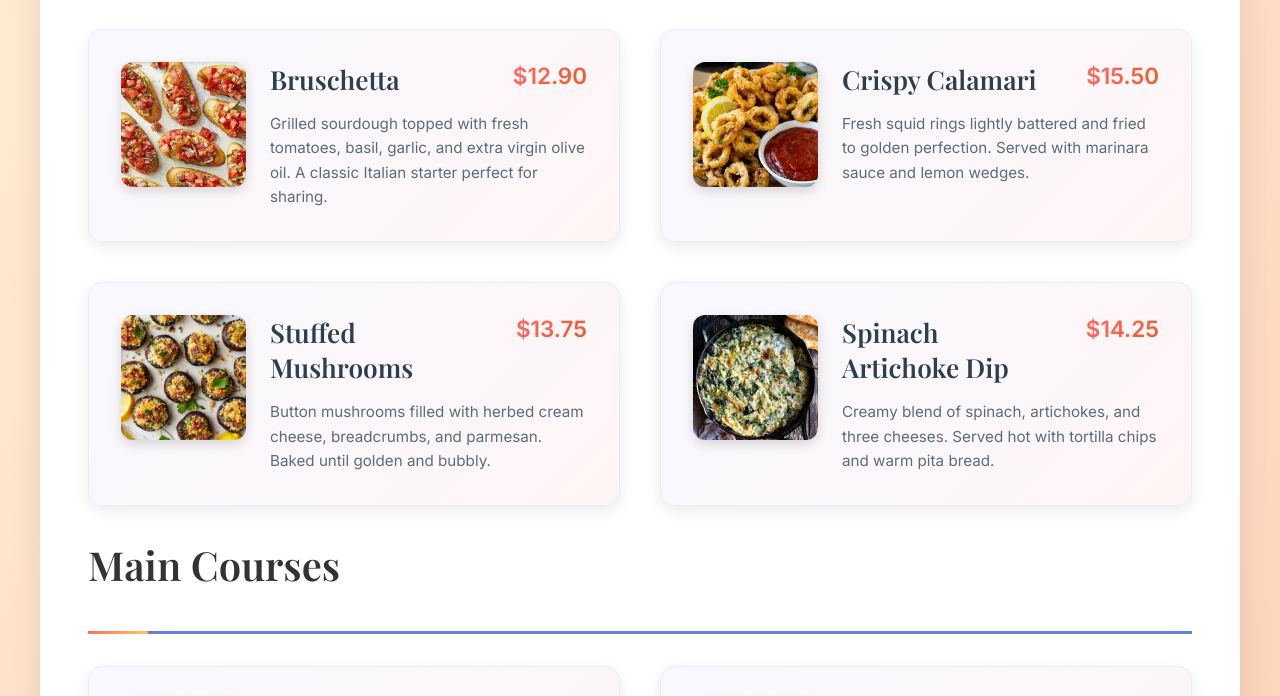
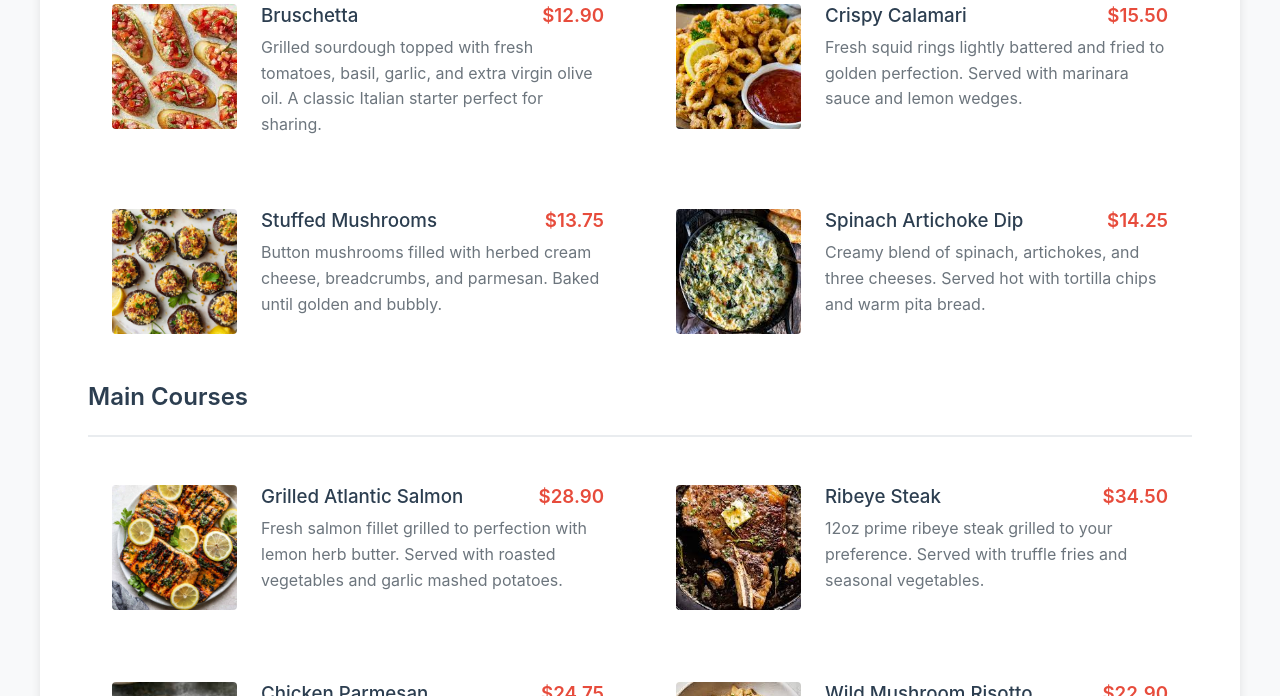
Before and after one commit to armank1213/stem-camp-projects, a plain HTML site: page restaurant-menu/index.html in a window 1280 px wide. Shown: the part 171-867 px from the top of the page. Drawn offline with nearby package versions, Linux system fonts and the light colour scheme.

Commit message:
Refactor CSS styles for improved layout and consistency, removing unused styles and optimizing design elements

```diff
--- a/restaurant-menu/style.css
+++ b/restaurant-menu/style.css
@@ -1,10 +1,8 @@
-@import url('https://fonts.googleapis.com/css2?family=Playfair+Display:wght@400;600;700&family=Inter:wght@300;400;500;600&display=swap');
-
 body {
   margin: 0;
   padding: 0;
-  background: linear-gradient(135deg, #ffecd2 0%, #fcb69f 100%);
-  min-height: 100vh;
+  background-color: #f8f9fa;
+  font-family: "Inter", sans-serif;
 }
 
 .container {
@@ -13,84 +11,39 @@ body {
   padding: 1.5em;
 }
 
-.restaurant-header {
-  text-align: center;
-  margin-bottom: 2em;
-  padding: 2em 0;
-  background: linear-gradient(135deg, #667eea 0%, #764ba2 100%);
-  border-radius: 15px;
-  color: white;
-  box-shadow: 0 8px 25px rgba(0,0,0,0.15);
-}
-
-.restaurant-header h1 {
-  font-family: "Playfair Display", serif;
-  font-size: 3em;
-  font-weight: 700;
-  margin: 0;
-  text-shadow: 2px 2px 4px rgba(0,0,0,0.3);
-}
-
-.restaurant-tagline {
-  font-family: "Inter", sans-serif;
-  font-size: 1.2em;
-  font-weight: 300;
-  margin: 0.5em 0 0 0;
-  opacity: 0.9;
-}
-
 .menu {
   font-family: "Inter", sans-serif;
   font-size: 14px;
   background: white;
-  border-radius: 20px;
+  border-radius: 8px;
   padding: 2em;
-  box-shadow: 0 10px 30px rgba(0,0,0,0.1);
+  box-shadow: 0 2px 10px rgba(0,0,0,0.1);
 }
 
 .menu-group-heading {
   margin: 0;
   padding-bottom: 1em;
-  border-bottom: 3px solid #667eea;
-  font-family: "Playfair Display", serif;
-  font-size: 2em;
+  border-bottom: 2px solid #e9ecef;
+  color: #2c3e50;
   font-weight: 600;
-  color: #333;
-  position: relative;
-}
-
-.menu-group-heading::after {
-  content: '';
-  position: absolute;
-  bottom: -3px;
-  left: 0;
-  width: 60px;
-  height: 3px;
-  background: linear-gradient(135deg, #ff6b6b, #feca57);
-  border-radius: 2px;
 }
 
 .menu-group {
   display: grid;
   grid-template-columns: 1fr;
-  gap: 2em;
-  padding: 2em 0;
+  gap: 1.5em;
+  padding: 1.5em 0;
 }
 
 .menu-item {
   display: flex;
-  background: linear-gradient(135deg, #f8f9ff 0%, #fff5f5 100%);
-  border-radius: 15px;
-  padding: 1.5em;
-  box-shadow: 0 5px 15px rgba(0,0,0,0.08);
-  transition: all 0.3s ease;
-  border: 1px solid rgba(102, 126, 234, 0.1);
+  padding: 1em;
+  border-radius: 6px;
+  transition: background-color 0.2s ease;
 }
 
 .menu-item:hover {
-  transform: translateY(-5px);
-  box-shadow: 0 10px 25px rgba(0,0,0,0.15);
-  border-color: rgba(102, 126, 234, 0.3);
+  background-color: #f8f9fa;
 }
 
 .menu-item-image {
@@ -99,8 +52,7 @@ body {
   flex-shrink: 0;
   object-fit: cover;
   margin-right: 1.5em;
-  border-radius: 12px;
-  box-shadow: 0 4px 12px rgba(0,0,0,0.15);
+  border-radius: 4px;
 }
 
 .menu-item-text {
@@ -110,41 +62,27 @@ body {
 .menu-item-heading {
   display: flex;
   justify-content: space-between;
-  margin: 0 0 0.8em 0;
-  align-items: flex-start;
+  margin: 0;
 }
 
 .menu-item-name {
   margin-right: 1.5em;
-  font-family: "Playfair Display", serif;
-  font-size: 1.3em;
-  font-weight: 600;
   color: #2c3e50;
+  font-weight: 500;
 }
 
 .menu-item-price {
+  color: #e74c3c;
   font-weight: 600;
-  color: #e74c3c;
-  font-size: 1.2em;
-  background: linear-gradient(135deg, #ff6b6b, #ee5a24);
-  -webkit-background-clip: text;
-  -webkit-text-fill-color: transparent;
-  background-clip: text;
 }
 
 .menu-item-description {
   line-height: 1.6;
-  color: #5a6c7d;
-  font-size: 0.95em;
-  margin: 0;
+  color: #6c757d;
+  margin: 0.5em 0 0 0;
 }
 
-
 @media screen and (min-width: 992px) {
-  .restaurant-header h1 {
-    font-size: 4em;
-  }
-
   .menu {
     font-size: 16px;
     padding: 3em;
@@ -152,23 +90,14 @@ body {
 
   .menu-group {
     grid-template-columns: repeat(2, 1fr);
-    gap: 2.5em;
   }
 
   .menu-item {
-    padding: 2em;
+    padding: 1.5em;
   }
 
   .menu-item-image {
     width: 125px;
     height: 125px;
   }
-
-  .menu-item-name {
-    font-size: 1.4em;
-  }
-
-  .menu-group-heading {
-    font-size: 2.5em;
-  }
 }
```
